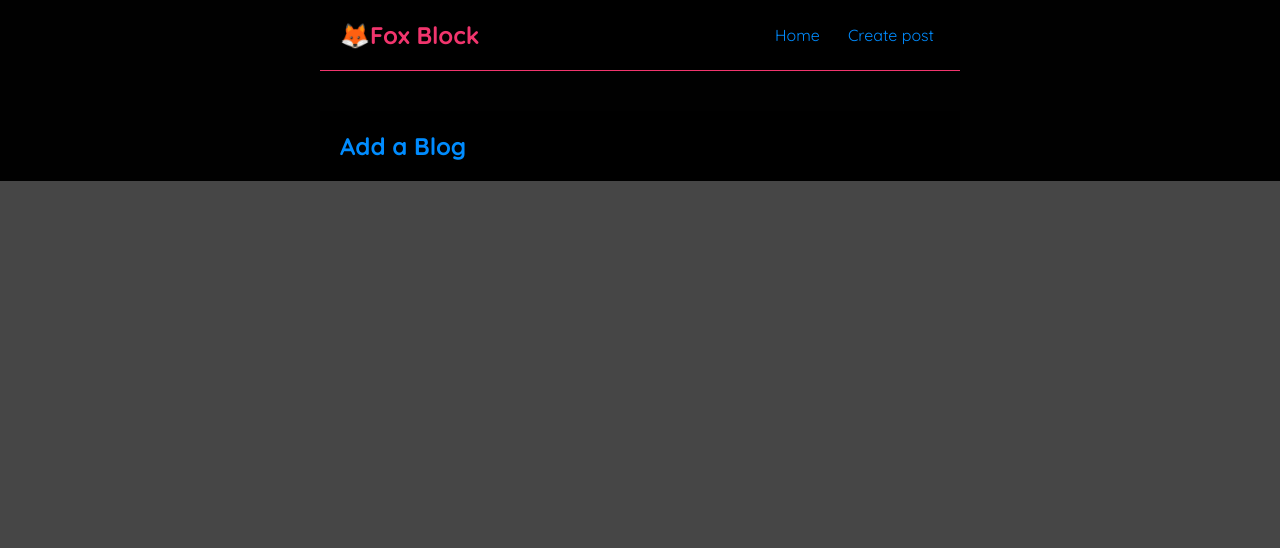
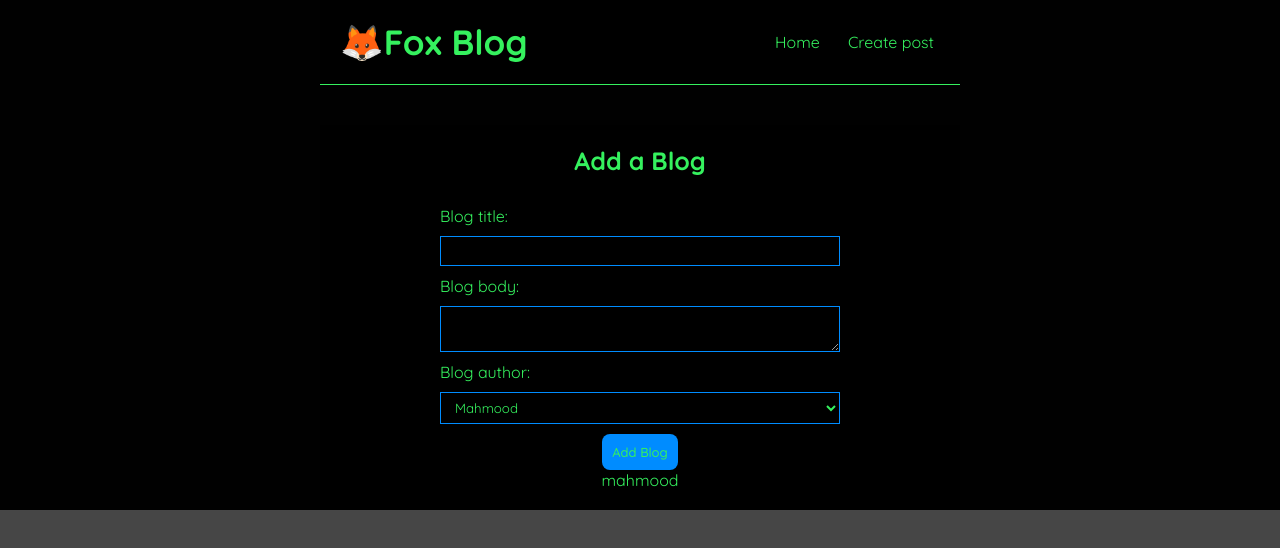
Before and after one commit to Brainiac-M/fox-blog, a React (Create React App) app: page /create in a window 1280 px wide. Shown: the top 548 px of the page. Built offline with nearby package versions, Linux system fonts and the light colour scheme; the HTML template or start-up script is replaced by a standard one.

Commit message:
Form component created for adding new blogs

```diff
--- a/src/Create.js
+++ b/src/Create.js
@@ -1,7 +1,43 @@
+import { useState } from "react";
+
 const Create = () => {
+    const [ title, setTitle ] = useState('');
+    const [ body, setBody ] = useState('');
+    const [ author , setAuthor] = useState('mahmood');
+
     return (
         <div className = "create">
             <h2>Add a Blog</h2>
+            <form>
+                <label>Blog title:</label>
+                <input
+                    type="text"
+                    required
+                    value = {title}
+                    onChange = {(e) => setTitle(e.target.value)}
+                />
+
+                <label>Blog body:</label>
+                <textarea
+                    required
+                    value = {body}
+                    onChange = {(e) => setBody(e.target.value)}
+                ></textarea>
+
+                <label>Blog author:</label>
+                <select
+                    required
+                    value = {author}
+                    onChange = {(e) => setAuthor(e.target.value)}
+                >
+                    <option value= "mahmood">Mahmood</option>
+                    <option value= "awwal">Awwal</option>
+                </select>
+                <button>Add Blog</button>
+                <p>{title}</p>
+                <p>{body}</p>
+                <p>{author}</p>
+            </form>
         </div>
      );
 }
--- a/src/Navbar.js
+++ b/src/Navbar.js
@@ -3,7 +3,7 @@ import { Link } from 'react-router-dom';
 const  Navbar = () => {
     return (
         <nav className = "navbar">
-            <h1>🦊Fox Block</h1>
+            <h1>🦊Fox Blog</h1>
             <div className = "links">
                 <Link to = "/">Home</Link>
                 <Link to = "/create">Create post</Link>
--- a/src/index.css
+++ b/src/index.css
@@ -4,7 +4,7 @@
 * {
   margin: 0;
   font-family: "Quicksand";
-  color: #008cff;
+  color: #35f15e;
   background-color: #000000b9;
 }
 .navbar {
@@ -13,10 +13,11 @@
   align-items: center;
   max-width: 600px;
   margin: 0 auto;
-  border-bottom: 1px solid #f1356d;
+  border-bottom: 1px solid #35f15e;
 }
 .navbar h1 {
-  color: #f1356d;
+  color: #35f15e;
+  font-size: 35px;
 }
 .navbar .links {
   margin-left: auto;
@@ -27,7 +28,7 @@
   padding: 6px;
 }
 .navbar a:hover {
-  color: #f1356d;
+  color: #008cff;
 }
 .content {
   max-width: 600px;
@@ -41,14 +42,14 @@
 .blog-preview {
   padding: 10px 16px;
   margin: 20px 0;
-  border-bottom: 1px solid #f1356d;
+  border-bottom: 1px solid #008cff;
 }
 .blog-preview:hover {
-  box-shadow: 3px 5px 7px #37a0f7cb;
+  box-shadow: 3px 5px 7px #008cff;
 }
 .blog-preview h2 {
   font-size: 20px;
-  color: #f1356d;
+  color: #008cff;
   margin-bottom: 8px;
 }
 
@@ -59,8 +60,8 @@
 
 /* blog details page */
 .blog-details h2 {
-  font-size: 20px;
-  color: #f1356d;
+  font-size: 23px;
+  color: #008cff;
   margin-bottom: 10px;
 }
 .blog-details div {
@@ -77,3 +78,41 @@
   border-radius: 8px;
   cursor: pointer;
 }
+
+/* create new blog form */
+.create {
+  max-width: 400px;
+  margin: 0 auto;
+  text-align: center;
+}
+.create label {
+  text-align: left;
+  display: block;
+}
+.create h2 {
+  font-size: 25px;
+  color: #35f15e;
+  margin-bottom: 30px;
+}
+.create input, .create textarea, .create select {
+  width: 100%;
+  padding: 6px 10px;
+  margin: 10px 0;
+  border: 1px solid #008cff;
+  box-sizing: border-box;
+  display: block;
+}
+.create button {
+  font-size: 13px;
+  font-weight: 500;
+  background: #008cff;
+  color: #35f15e;
+  border: 0;
+  padding: 10px;
+  border-radius: 8px;
+  cursor: pointer;
+}
+.create button:hover{
+  color: #008cff;
+  background-color: #35f15e;
+}
```
Also changed, not shown: data/database.json (+2 -2 lines).
